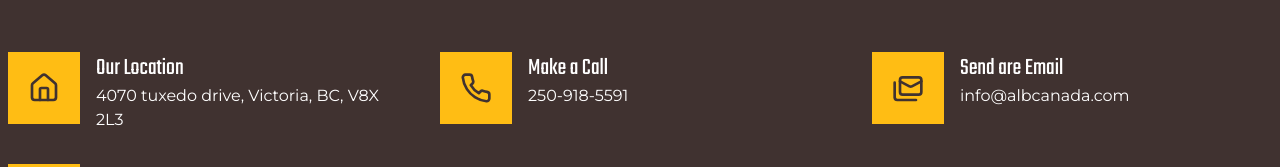
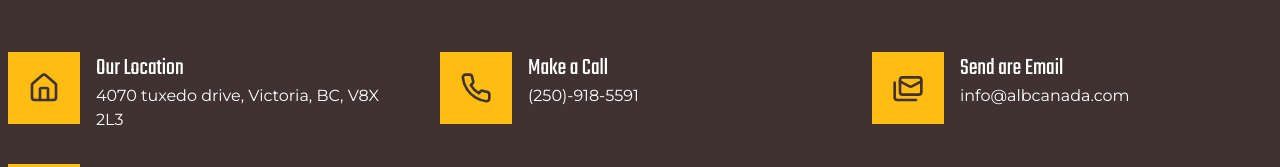
Before and after one commit to abdullahbinazeem/albcanada, a Next.js app: page / in a window 1280 px wide. Shown: the part 7269-7436 px from the top of the page. Built offline with nearby package versions, Linux system fonts and the light colour scheme.

Commit message:
fixed links

```diff
--- a/src/app/sections/footer/page.tsx
+++ b/src/app/sections/footer/page.tsx
@@ -6,21 +6,25 @@ const ContactOptions = [
   {
     title: "Our Location",
     info: "4070 tuxedo drive, Victoria, BC, V8X 2L3",
+    link: "https://maps.app.goo.gl/cxiiPkJNfwJEYCtw6",
     icon: Home,
   },
   {
     title: "Make a Call",
-    info: "250-918-5591",
+    info: "(250)-918-5591",
+    link: "tel:(250)-918-5591",
     icon: Phone,
   },
   {
     title: "Send are Email",
     info: "info@albcanada.com",
+    link: "mailto:someone@example.com",
     icon: Mails,
   },
   {
     title: "Working Hours",
     info: "Everyday 8am - 6pm",
+    link: "https://maps.app.goo.gl/cxiiPkJNfwJEYCtw6",
     icon: DoorOpen,
   },
 ];
@@ -37,13 +41,18 @@ const Footer = () => {
 
           <div className="flex gap-8 justify-between flex-wrap mt-12">
             {ContactOptions.map((contact, i) => (
-              <div key={i} className="flex gap-4 flex-1 min-w-[300px]">
+              <a
+                key={i}
+                className="flex gap-4 flex-1 min-w-[300px]"
+                href={contact.link}
+                target="_blank"
+              >
                 <contact.icon className="box-content	text-secondary min-w-8 min-h-8 p-5 bg-primary" />
                 <div className="text-white">
                   <h1 className="teko text-2xl">{contact.title}</h1>
                   <p className="serrat">{contact.info}</p>
                 </div>
-              </div>
+              </a>
             ))}
           </div>
         </Container>
```
